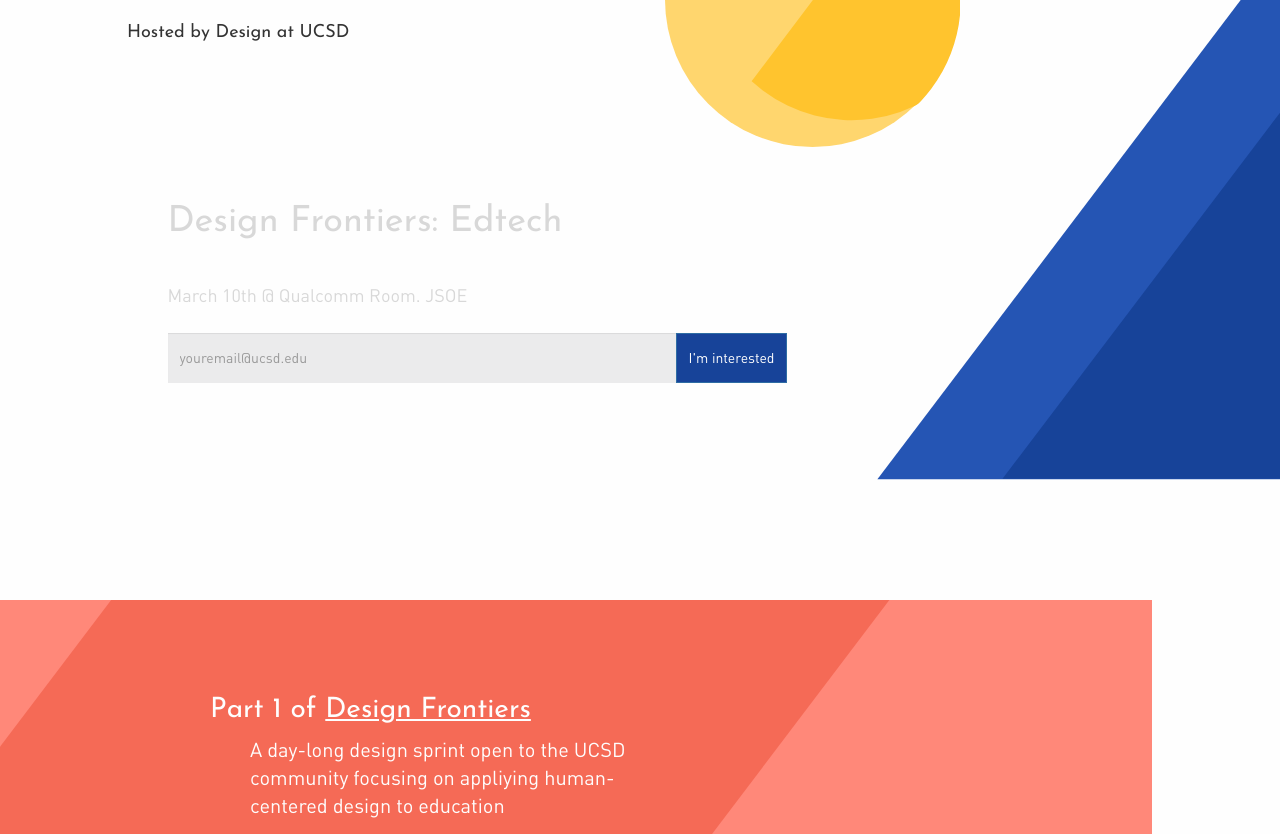
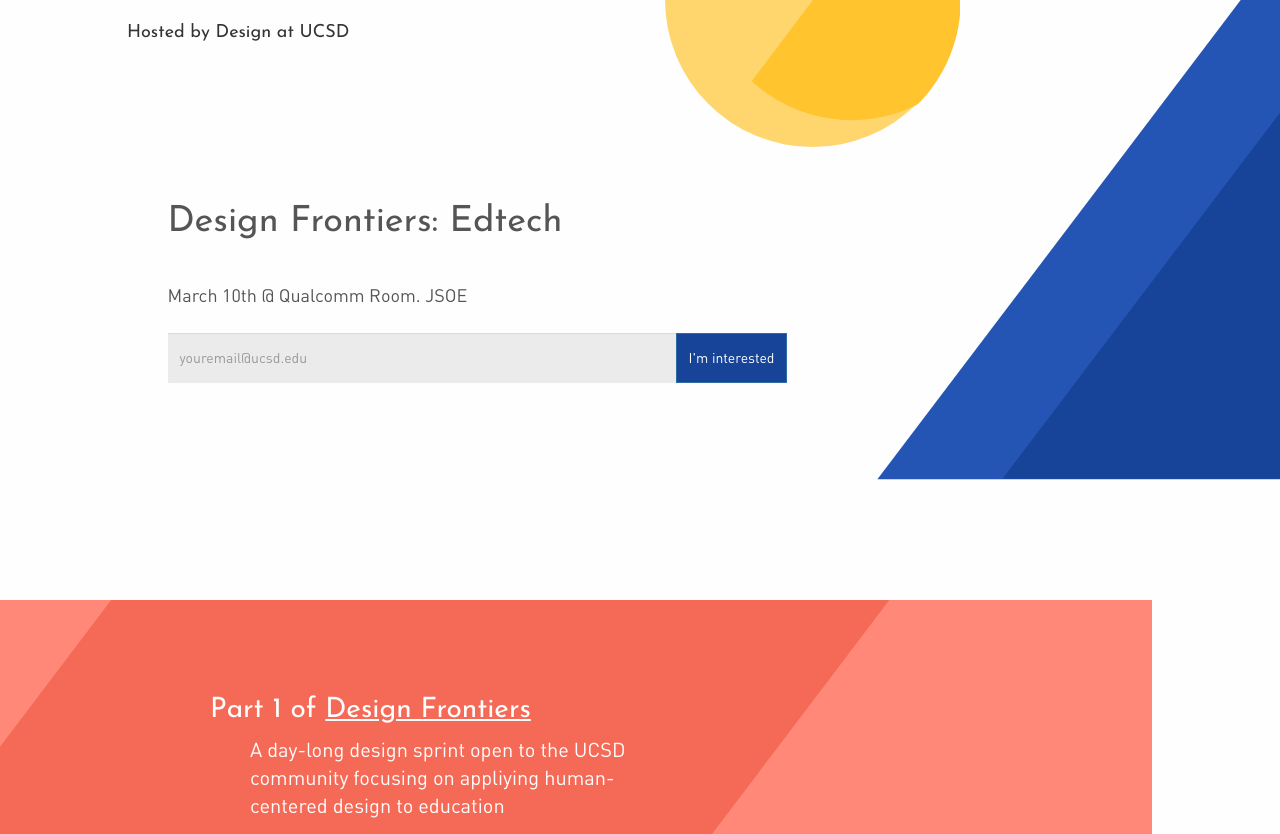
Before and after one commit to designatucsd/design-frontiers, a website: page index.html in a window 1280 px wide. Shown: the top 834 px of the page. Drawn offline with nearby package versions, Linux system fonts and the light colour scheme.

Commit message:
Change hero text color

```diff
--- a/scss/globals.scss
+++ b/scss/globals.scss
@@ -26,7 +26,7 @@
 $WHITE: #FEFEFE;
 $DARK_BLUE: #174399;
 $LIGHT_BLUE: #2555B4;
-$HERO_TEXT: #D8D8D8;
+$HERO_TEXT: #555555;
 
 // Other Constants
 $MD_BREAKPOINT: 992px;
```
Also changed, not shown: css/main.css, 1 other file.
